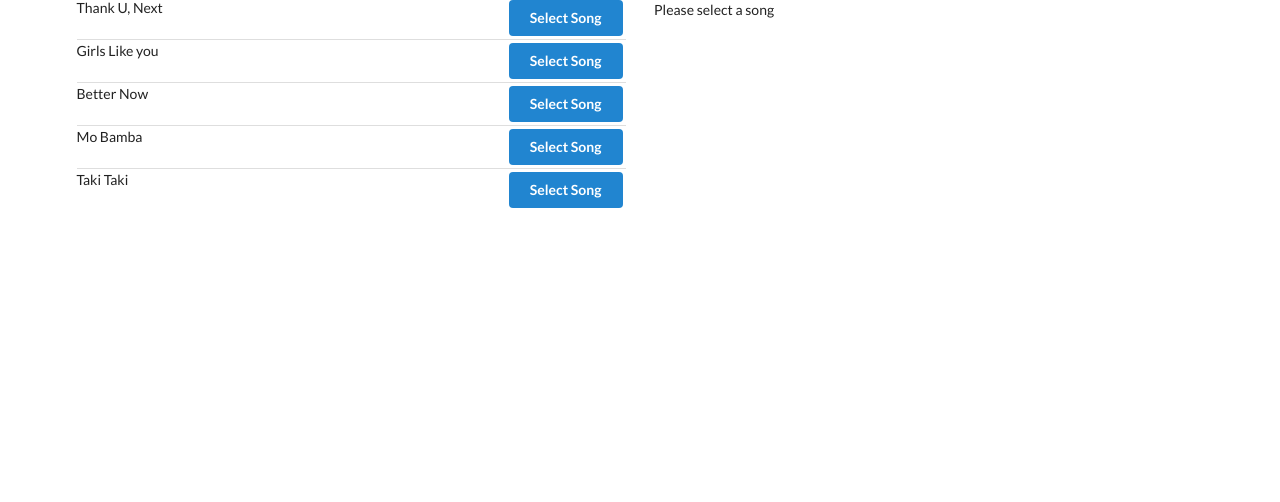
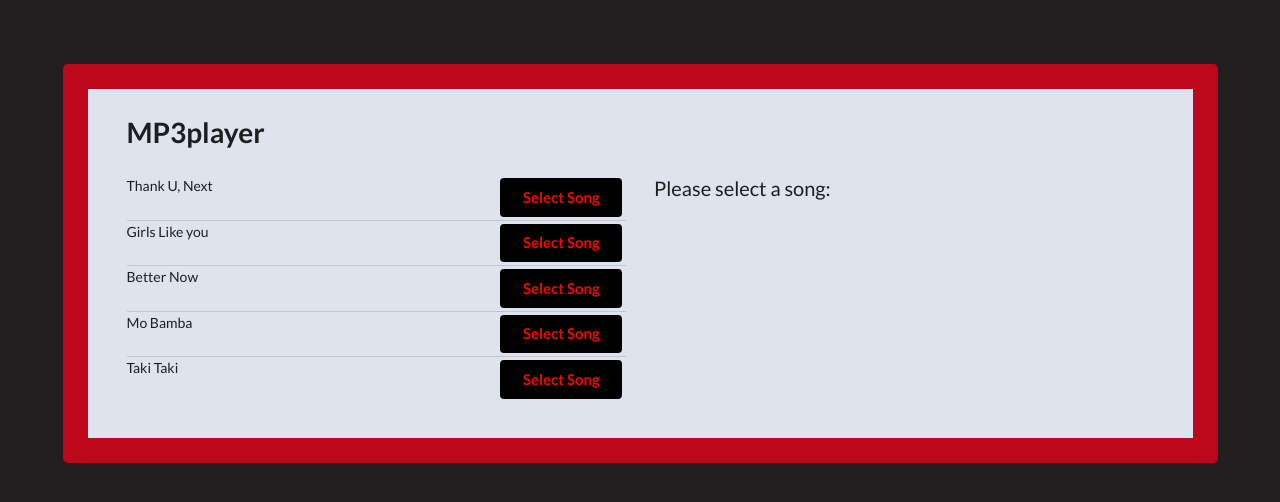
Before and after one commit to alexrahgozar/ReactProjects, a React app in the folder mp3player/: page / in a window 1280 px wide. Built offline with nearby package versions, Linux system fonts and the light colour scheme.

Commit message:
touch-up mp3 css

```diff
--- a/mp3player/public/index.html
+++ b/mp3player/public/index.html
@@ -23,6 +23,11 @@
       work correctly both with client-side routing and a non-root public URL.
       Learn how to configure a non-root public URL by running `npm run build`.
     -->
+    <style>
+     body {
+       background-color:  #231F20;
+     }
+    </style>
     <title>React App</title>
   </head>
   <body>
--- a/mp3player/src/components/App.js
+++ b/mp3player/src/components/App.js
@@ -4,12 +4,23 @@ import SongDetail from "./SongDetail";
 
 const App = () => {
   return (
-    <div className="ui container grid">
+    <div
+      style={{
+        marginTop: "5%",
+        padding: "25px",
+        border: "25px solid #BD081C",
+        width: "300px",
+        backgroundColor: "#dfe3ee",
+        borderRadius: "5px"
+      }}
+      className="ui container grid"
+    >
+      <h1>MP3player</h1>
       <div className="ui row">
         <div className="column eight wide">
           <SongListClick />
         </div>
-        <div className="column eight wide">
+        <div style={{ fontSize: "20px" }} className="column eight wide">
           <SongDetail />
         </div>
       </div>
--- a/mp3player/src/components/SongDetail.js
+++ b/mp3player/src/components/SongDetail.js
@@ -3,7 +3,7 @@ import { connect } from "react-redux";
 
 const SongDetail = ({ mySelectedSong }) => {
   if (!mySelectedSong) {
-    return <div>Please select a song</div>;
+    return <div>Please select a song:</div>;
   }
   return (
     <div className="">
--- a/mp3player/src/components/SongListClick.js
+++ b/mp3player/src/components/SongListClick.js
@@ -11,6 +11,11 @@ class SongListClick extends Component {
             <button
               onClick={() => this.props.mySelectSong(song)}
               className="ui button primary"
+              style={{
+                backgroundColor: "black",
+                color: "red",
+                fontSize: "15px"
+              }}
             >
               Select Song
             </button>
```
